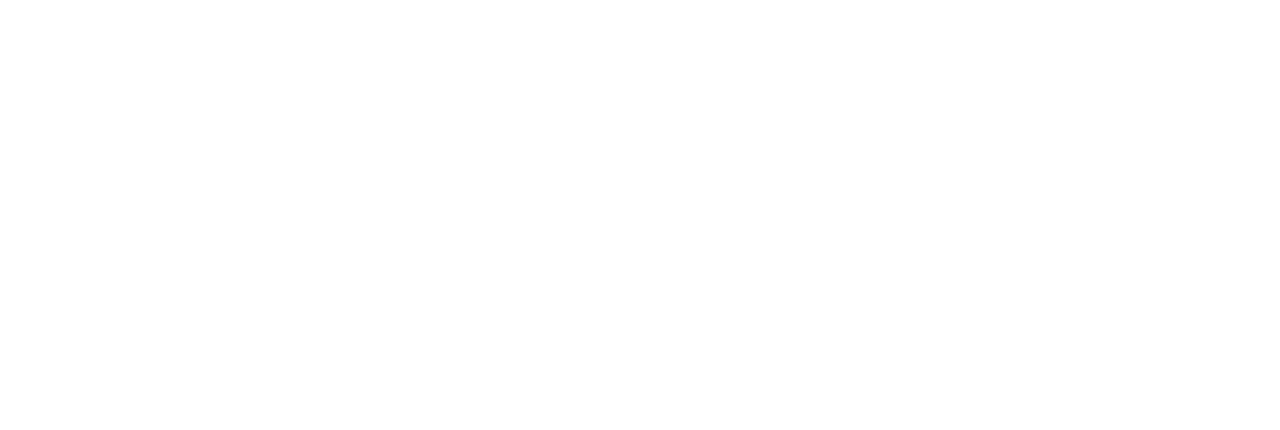
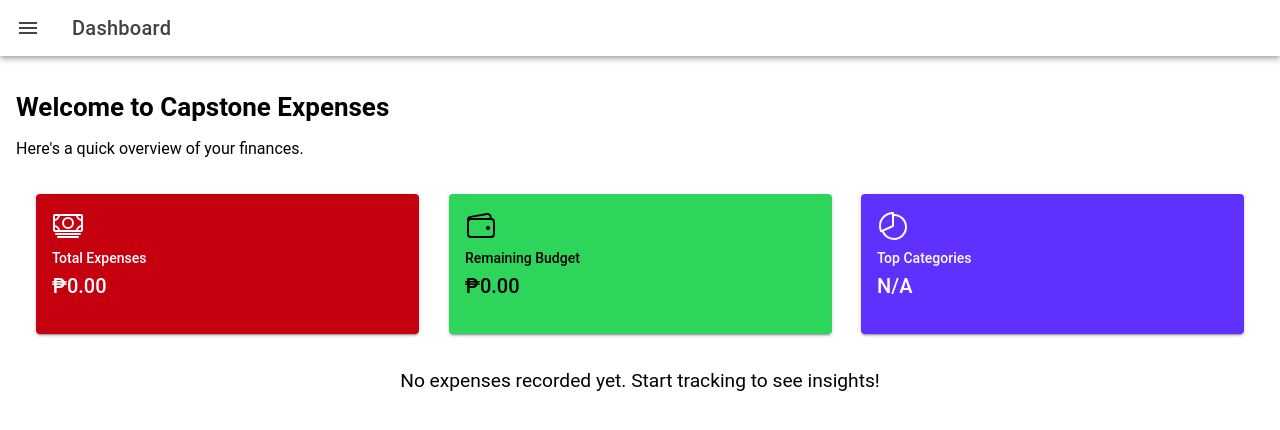
Before and after one commit to JustJhong609/capsexpense, a React (Vite) app: page /dashboard in a window 1280 px wide. Shown: the top 430 px of the page. Built offline with nearby package versions, Linux system fonts and the light colour scheme.

Commit message:
Enhance the side Menu

```diff
--- a/src/App.tsx
+++ b/src/App.tsx
@@ -38,6 +38,7 @@ const App: React.FC = () => {
           <Route exact path="/login" component={Login} />
           <Route exact path="/register" component={Register} />
           <Route exact path="/home" component={Home} />
+          <Route exact path="/dashboard" component={Home} />
           <Route exact path="/">
             <Redirect to={isAuthenticated ? "/home" : "/login"} />
           </Route>
--- a/src/pages/Home.tsx
+++ b/src/pages/Home.tsx
@@ -10,34 +10,117 @@ import {
   IonLabel,
   IonMenuButton,
   IonButtons,
+  IonCard,
+  IonCardHeader,
+  IonCardSubtitle,
+  IonCardTitle,
+  IonGrid,
+  IonRow,
+  IonCol,
+  IonIcon,
+  IonAvatar,
+  IonButton,
+  IonItemGroup,
+  IonItemDivider
 } from '@ionic/react';
-import { useHistory, } from 'react-router-dom';
+import { useHistory } from 'react-router-dom';
 import { menuController } from '@ionic/core';
-
+import {
+  cashOutline,
+  walletOutline,
+  pieChartOutline,
+  logOutOutline,
+  personOutline,
+  informationCircleOutline,
+  addCircleOutline,
+  documentTextOutline,
+  homeOutline
+} from 'ionicons/icons';
 
 const Home: React.FC = () => {
   const history = useHistory();
 
   const handleLogout = async () => {
-    await menuController.close(); // Close the side menu
-    // Optionally clear any auth state here
+    await menuController.close();
     history.push('/login');
   };
 
+  const handleNavigation = (path: string) => {
+    menuController.close();
+    history.push(path);
+  };
+
+  // Mock data (replace with your actual data later)
+  const dashboardData = {
+    totalExpenses: 0,
+    remainingBudget: 0,
+    topCategories: ['N/A'],
+  };
 
   return (
     <>
-      {/* Side Menu */}
+      {/* Enhanced Side Menu */}
       <IonMenu side="start" menuId="mainMenu" contentId="main-content">
         <IonHeader>
           <IonToolbar color="primary">
             <IonTitle>Menu</IonTitle>
           </IonToolbar>
         </IonHeader>
+
         <IonContent>
-          <IonList>
+          {/* Profile Section - Removed from bottom, kept at top */}
+          <div className="ion-padding ion-text-center">
+            <IonAvatar style={{ width: '80px', height: '80px', margin: '0 auto' }}>
+              <img
+                src="https://ionicframework.com/docs/img/demos/avatar.svg"
+                alt="Profile"
+              />
+            </IonAvatar>
+            <h3 style={{ marginTop: '10px' }}>User Name</h3>
+          </div>
+
+          {/* Main Menu Items */}
+          <IonList lines="none">
+            {/* Dashboard Item - Now properly navigates to Dashboard */}
+            <IonItem button onClick={() => handleNavigation('/dashboard')}>
+              <IonIcon icon={homeOutline} slot="start" />
+              <IonLabel>Dashboard</IonLabel>
+            </IonItem>
+
+            {/* Quick Actions Section */}
+            <IonItemGroup>
+              <IonItemDivider>
+                <IonLabel>Quick Actions</IonLabel>
+              </IonItemDivider>
+
+              <IonItem button onClick={() => alert('Open expense modal')}>
+                <IonIcon icon={addCircleOutline} slot="start" color="primary" />
+                <IonLabel>Add New Expense</IonLabel>
+              </IonItem>
+
+              <IonItem button onClick={() => handleNavigation('/reports')}>
+                <IonIcon icon={documentTextOutline} slot="start" color="tertiary" />
+                <IonLabel>View Reports</IonLabel>
+              </IonItem>
+            </IonItemGroup>
+
+            {/* Other Sections */}
+            <IonItem button onClick={() => handleNavigation('/profile')}>
+              <IonIcon icon={personOutline} slot="start" />
+              <IonLabel>Profile</IonLabel>
+            </IonItem>
+
+            <IonItem button onClick={() => handleNavigation('/about')}>
+              <IonIcon icon={informationCircleOutline} slot="start" />
+              <IonLabel>About</IonLabel>
+            </IonItem>
+          </IonList>
+
+          {/* Only Logout at Bottom */}
+          <IonList lines="none" style={{ marginTop: '20px' }}>
             <IonItem button onClick={handleLogout}>
-              <IonLabel>Logout</IonLabel>
+              <IonIcon icon={logOutOutline} slot="start" color="danger" />
+              <IonLabel color="danger">Logout</IonLabel>
             </IonItem>
           </IonList>
         </IonContent>
@@ -53,14 +136,60 @@ const Home: React.FC = () => {
             <IonTitle>Dashboard</IonTitle>
           </IonToolbar>
         </IonHeader>
+
         <IonContent className="ion-padding">
-          <h2 className="ion-text-primary">Welcome to Capstone Expenses</h2>
-          <p>Here's a quick overview of your finances.</p>
-          <ul>
-            <li>Total Expenses This Month: ₱0.00</li>
-            <li>Remaining Budget: ₱0.00</li>
-            <li>Top Categories: N/A</li>
-          </ul>
+          {/* Welcome Header */}
+          <h1 style={{ fontWeight: 'bold' }}>Welcome to Capstone Expenses</h1>
+          <p className="ion-text-muted">Here's a quick overview of your finances.</p>
+
+          {/* Dashboard Cards Grid */}
+          <IonGrid>
+            <IonRow>
+              {/* Total Expenses Card */}
+              <IonCol size="12" sizeMd="4">
+                <IonCard color="danger" style={{ height: '100%' }}>
+                  <IonCardHeader>
+                    <IonIcon icon={cashOutline} size="large" />
+                    <IonCardSubtitle>Total Expenses</IonCardSubtitle>
+                    <IonCardTitle>₱{dashboardData.totalExpenses.toFixed(2)}</IonCardTitle>
+                  </IonCardHeader>
+                </IonCard>
+              </IonCol>
+
+              {/* Remaining Budget Card */}
+              <IonCol size="12" sizeMd="4">
+                <IonCard color="success" style={{ height: '100%' }}>
+                  <IonCardHeader>
+                    <IonIcon icon={walletOutline} size="large" />
+                    <IonCardSubtitle>Remaining Budget</IonCardSubtitle>
+                    <IonCardTitle>₱{dashboardData.remainingBudget.toFixed(2)}</IonCardTitle>
+                  </IonCardHeader>
+                </IonCard>
+              </IonCol>
+
+              {/* Top Categories Card */}
+              <IonCol size="12" sizeMd="4">
+                <IonCard color="tertiary" style={{ height: '100%' }}>
+                  <IonCardHeader>
+                    <IonIcon icon={pieChartOutline} size="large" />
+                    <IonCardSubtitle>Top Categories</IonCardSubtitle>
+                    <IonCardTitle>
+                      {dashboardData.topCategories[0]}
+                    </IonCardTitle>
+                  </IonCardHeader>
+                </IonCard>
+              </IonCol>
+            </IonRow>
+          </IonGrid>
+
+          {/* Empty State Message (when no data) */}
+          {dashboardData.totalExpenses === 0 && (
+            <div className="ion-text-center ion-padding">
+              <p style={{ fontSize: '1.2em' }}>
+                No expenses recorded yet. Start tracking to see insights!
+              </p>
+            </div>
+          )}
         </IonContent>
       </IonPage>
     </>
```
